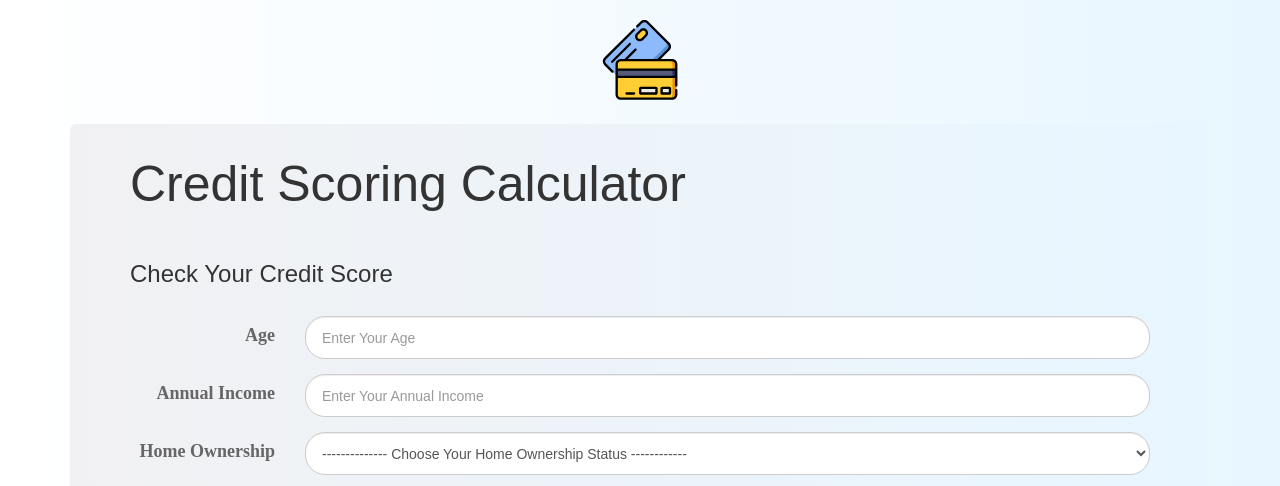
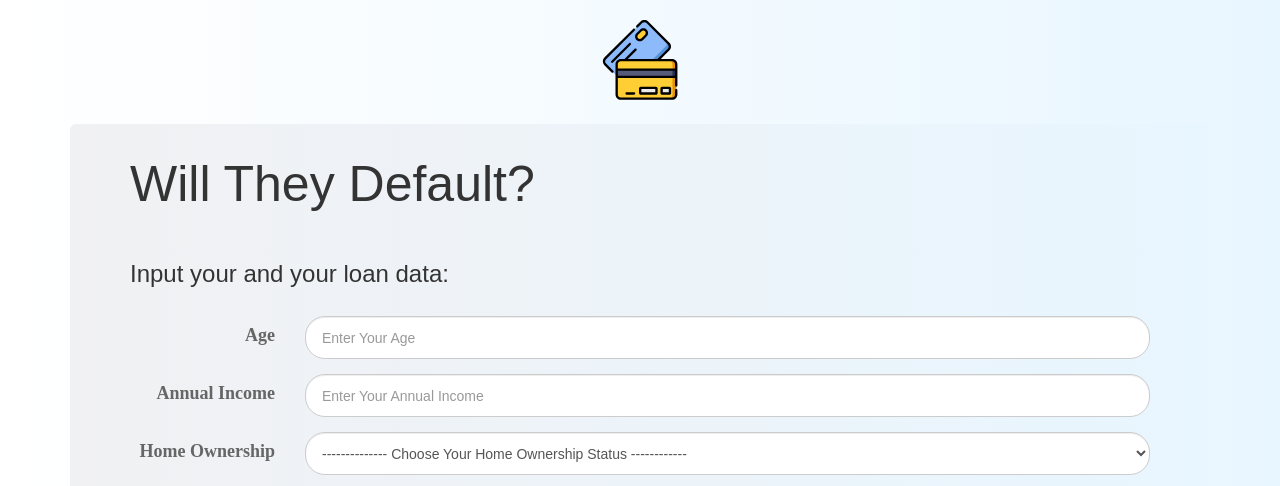
Before and after one commit to paramudya/will-they-default, a Flask app: page / in a window 1280 px wide. Shown: the top 486 px of the page. Run offline with Flask 2, Linux system fonts and the light colour scheme; some libraries are stand-ins or nearby versions.

Commit message:
Update index.html

```diff
--- a/templates/index.html
+++ b/templates/index.html
@@ -16,9 +16,9 @@
     <br>
     <div class="container main">
   <div class="jumbotron" id="holder">
-    <h1 class='main_heading'>Credit Scoring Calculator</h1>
+    <h1 class='main_heading'>Will They Default?</h1>
     <br>
-    <h3>Check Your Credit Score</h3>
+    <h3>Input your and your loan data: </h3>
     <br>
     <!-- START OF FORM -->
     <form class="form-horizontal">
```
